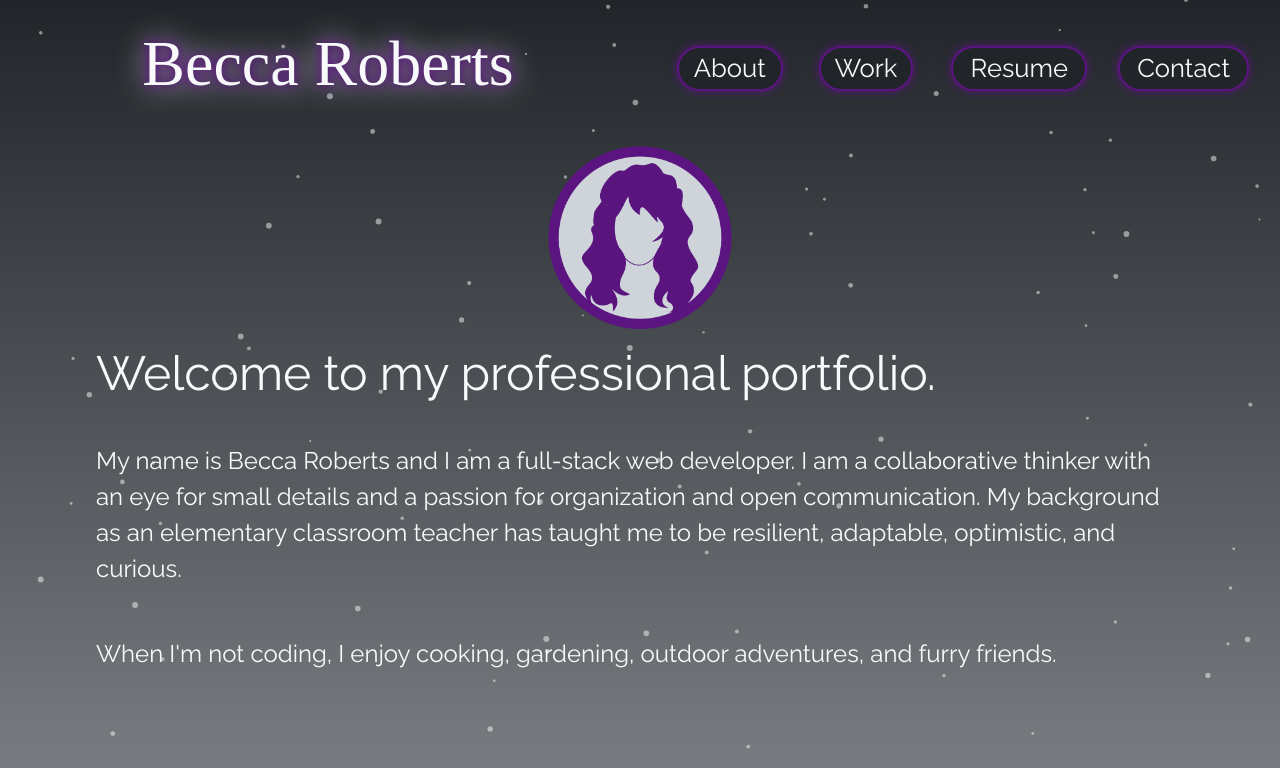
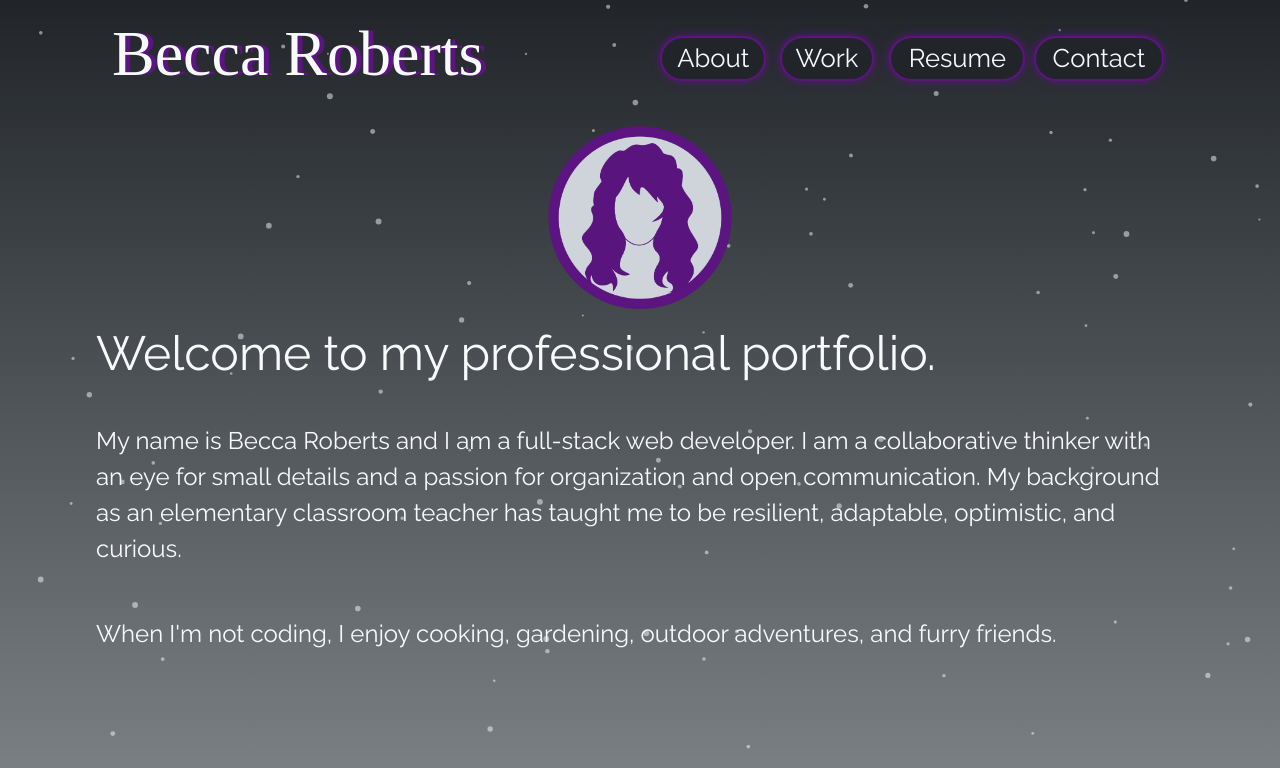
Before and after one commit to relero90/broberts-professional-portfolio, a React (Create React App) app in the folder professional-portfolio/: page / in a window 1280 px wide. Shown: the top 768 px of the page. Built offline with nearby package versions, Linux system fonts and the light colour scheme; the HTML template or start-up script is replaced by a standard one; a web font is replaced by a local one.

Commit message:
header styling

```diff
--- a/professional-portfolio/src/components/Header.js
+++ b/professional-portfolio/src/components/Header.js
@@ -7,9 +7,7 @@ import "./styles/Header.css";
 function NavBar() {
   return (
     <header className="headerNav">
-      <div className="nameHeader">
-        <h1 className="nameText">Becca Roberts</h1>
-      </div>
+      <h1 className="nameText">Becca Roberts</h1>
       <div className="navBar">
         {/* About Button */}
         <Link to={{ pathname: "/professional-portfolio-site" }}>
--- a/professional-portfolio/src/components/styles/Header.css
+++ b/professional-portfolio/src/components/styles/Header.css
@@ -2,23 +2,16 @@
 
 .headerNav {
   padding: 1rem;
-}
-
-.nameHeader {
-  display: flex;
-  justify-content: space-evenly;
-  align-items: center;
-  width: 100%;
-  padding: 10px;
-  text-shadow: 0 0 10px var(--accent), 0 0 15px var(--accent), 0 0 30px;
-  z-index: 1;
+  margin: 0 6rem 0 6rem;
 }
 
 .nameText {
   text-align: center;
   color: var(--light1);
   font-family: "Petit Formal Script";
+  text-shadow: 5px 0 var(--accent);
   font-size: 4rem;
+  width: 100%;
 }
 
 .navBar {
@@ -62,4 +55,7 @@
   .navBtn {
     font-size: 2vw;
   }
+  .nameText {
+    text-align: left;
+  }
 }
--- a/professional-portfolio/src/index.css
+++ b/professional-portfolio/src/index.css
@@ -49,13 +49,13 @@ code {
 
 .root {
   height: fit-content;
-  padding-bottom: 5rem;
+  padding-bottom: 3rem;
 }
 
 @media only screen and (max-width: 600px) {
   .root {
     margin: 0;
-    padding: 0;
+    padding: 0 0 4rem 0;
     max-width: 100vw;
   }
 }
```
